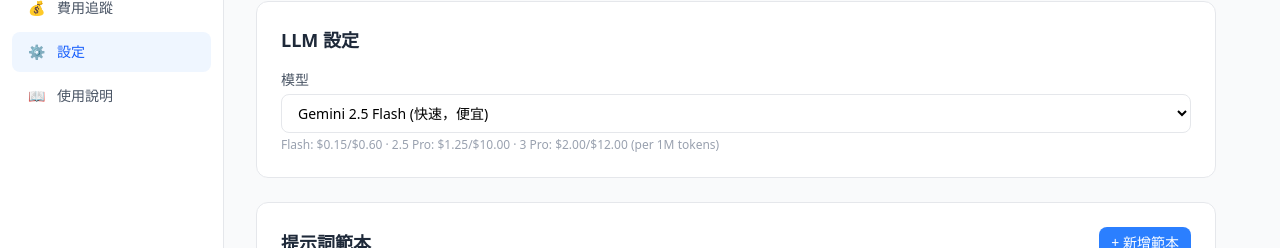
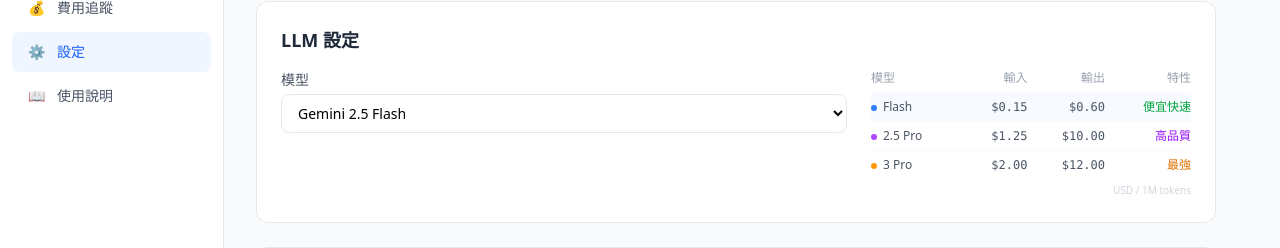
Before and after one commit to t86xu3/Dcard_auto, a React app in the folder frontend/: page /settings in a window 1280 px wide. Shown: the part 245-493 px from the top of the page. Built offline with nearby package versions, Linux system fonts and the light colour scheme; no server answers; the HTML template or start-up script is replaced by a standard one.

Commit message:
優化: 設定頁 LLM 模型選擇加入價格比較表
選擇模型旁邊顯示三個模型的輸入/輸出價格對照表，
當前選中的模型行會高亮，方便使用者比較成本。

Co-Authored-By: Claude Opus 4.6 <noreply@anthropic.com>

```diff
--- a/frontend/src/pages/SettingsPage.jsx
+++ b/frontend/src/pages/SettingsPage.jsx
@@ -133,21 +133,54 @@ export default function SettingsPage() {
       {/* LLM */}
       <section className="bg-white rounded-xl border border-gray-200 p-6 mb-6">
         <h3 className="text-lg font-semibold text-gray-800 mb-4">LLM 設定</h3>
-        <div className="space-y-4">
-          <div>
+        <div className="flex gap-6">
+          {/* 左側：模型選擇 */}
+          <div className="flex-1">
             <label className="block text-sm font-medium text-gray-600 mb-1">模型</label>
             <select
               value={llmModel}
               onChange={(e) => handleModelChange(e.target.value)}
               className="w-full px-3 py-2 border border-gray-200 rounded-lg text-sm"
             >
-              <option value="gemini-2.5-flash">Gemini 2.5 Flash (快速，便宜)</option>
-              <option value="gemini-2.5-pro">Gemini 2.5 Pro (高品質)</option>
-              <option value="gemini-3-pro-preview">Gemini 3 Pro (最強，Preview)</option>
+              <option value="gemini-2.5-flash">Gemini 2.5 Flash</option>
+              <option value="gemini-2.5-pro">Gemini 2.5 Pro</option>
+              <option value="gemini-3-pro-preview">Gemini 3 Pro (Preview)</option>
             </select>
-            <p className="text-xs text-gray-400 mt-1">
-              Flash: $0.15/$0.60 · 2.5 Pro: $1.25/$10.00 · 3 Pro: $2.00/$12.00 (per 1M tokens)
-            </p>
+          </div>
+
+          {/* 右側：價格比較表 */}
+          <div className="w-80 shrink-0">
+            <table className="w-full text-xs">
+              <thead>
+                <tr className="text-gray-400 text-left">
+                  <th className="pb-1.5 font-medium">模型</th>
+                  <th className="pb-1.5 font-medium text-right">輸入</th>
+                  <th className="pb-1.5 font-medium text-right">輸出</th>
+                  <th className="pb-1.5 font-medium text-right">特性</th>
+                </tr>
+              </thead>
+              <tbody className="text-gray-600">
+                <tr className={`border-t border-gray-50 ${llmModel === 'gemini-2.5-flash' ? 'bg-blue-50/50' : ''}`}>
+                  <td className="py-1.5"><span className={`inline-block w-1.5 h-1.5 rounded-full bg-blue-500 mr-1.5`}/>Flash</td>
+                  <td className="py-1.5 text-right font-mono">$0.15</td>
+                  <td className="py-1.5 text-right font-mono">$0.60</td>
+                  <td className="py-1.5 text-right text-green-600">便宜快速</td>
+                </tr>
+                <tr className={`border-t border-gray-50 ${llmModel === 'gemini-2.5-pro' ? 'bg-purple-50/50' : ''}`}>
+                  <td className="py-1.5"><span className={`inline-block w-1.5 h-1.5 rounded-full bg-purple-500 mr-1.5`}/>2.5 Pro</td>
+                  <td className="py-1.5 text-right font-mono">$1.25</td>
+                  <td className="py-1.5 text-right font-mono">$10.00</td>
+                  <td className="py-1.5 text-right text-purple-600">高品質</td>
+                </tr>
+                <tr className={`border-t border-gray-50 ${llmModel === 'gemini-3-pro-preview' ? 'bg-amber-50/50' : ''}`}>
+                  <td className="py-1.5"><span className={`inline-block w-1.5 h-1.5 rounded-full bg-amber-500 mr-1.5`}/>3 Pro</td>
+                  <td className="py-1.5 text-right font-mono">$2.00</td>
+                  <td className="py-1.5 text-right font-mono">$12.00</td>
+                  <td className="py-1.5 text-right text-amber-600">最強</td>
+                </tr>
+              </tbody>
+            </table>
+            <div className="text-[10px] text-gray-300 mt-1 text-right">USD / 1M tokens</div>
           </div>
         </div>
       </section>
```
